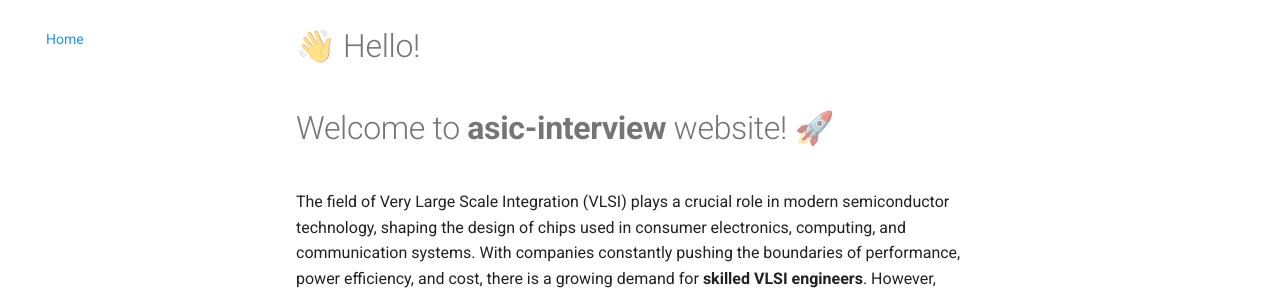
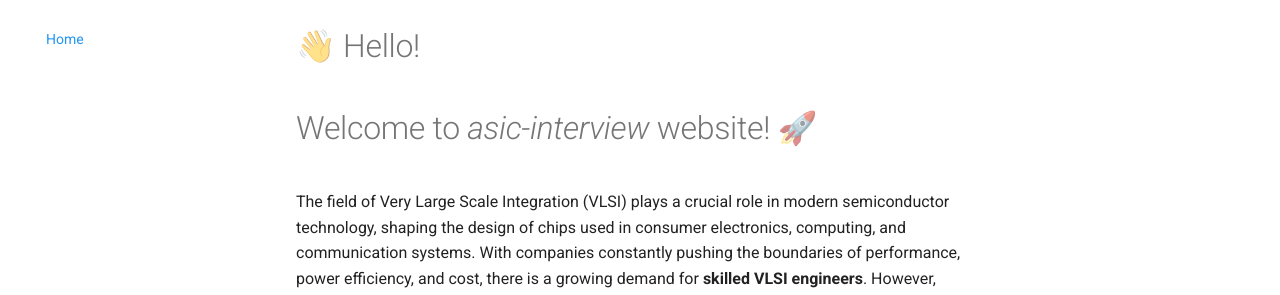
Before and after one commit to rakeshvattikonda/asic-interview, an MkDocs documentation site: the page built from docs/index.md, in a window 1280 px wide. Shown: the part 120-415 px from the top of the page. Built offline with MkDocs 1.6.1 and Material for MkDocs 9.7.7, drawn with Linux system fonts in a browser that asks for light colours.

```diff
--- a/docs/index.md
+++ b/docs/index.md
@@ -1,5 +1,5 @@
 # 👋 Hello!
-# Welcome to **asic-interview** website! 🚀
+# Welcome to *asic-interview* website! 🚀
 
 The field of Very Large Scale Integration (VLSI) plays a crucial role in modern semiconductor technology, shaping the design of chips used in consumer electronics, computing, and communication systems. With companies constantly pushing the boundaries of performance, power efficiency, and cost, there is a growing demand for **skilled VLSI engineers**. However, securing a role in this competitive field requires thorough preparation, not just in technical concepts but also in problem-solving and communication skills.
 
```
Also changed, not shown: site/index.html.
